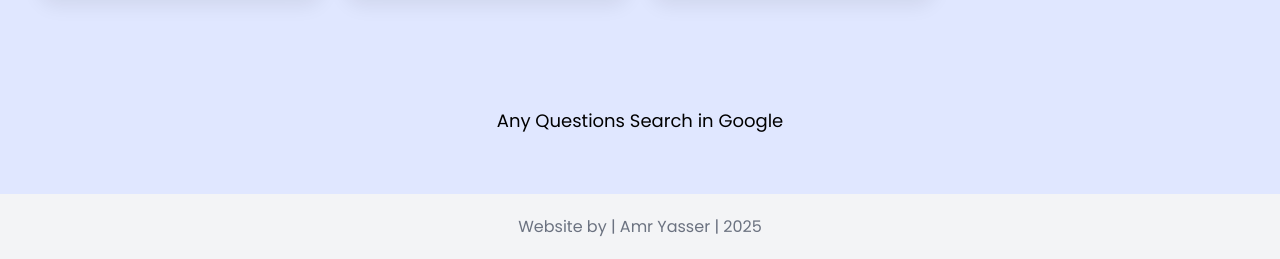
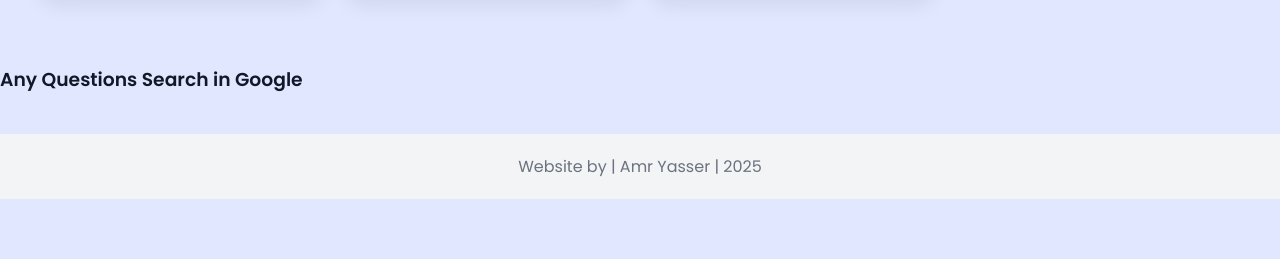
Before and after one commit to gazw11/acl-injury-, a plain HTML site: page index.html in a window 1280 px wide. Shown: the part 1479-1738 px from the top of the page. After the commit the page ends 1678 px from the top, so only its background shows below. Drawn offline with Linux system fonts and the light colour scheme.

Commit message:
Update 45 index.html

```diff
--- a/index.html
+++ b/index.html
@@ -167,12 +167,7 @@
       </div>
     </div>
   </section>
-
-  <!-- New Text Under Videos Section -->
-  <div class="question-text">
-    Any Questions Search in Google
-  </div>
-
+<h3>Any Questions Search in Google</h3>
   <!-- Footer -->
   <footer>
     Website by | Amr Yasser | 2025
```
